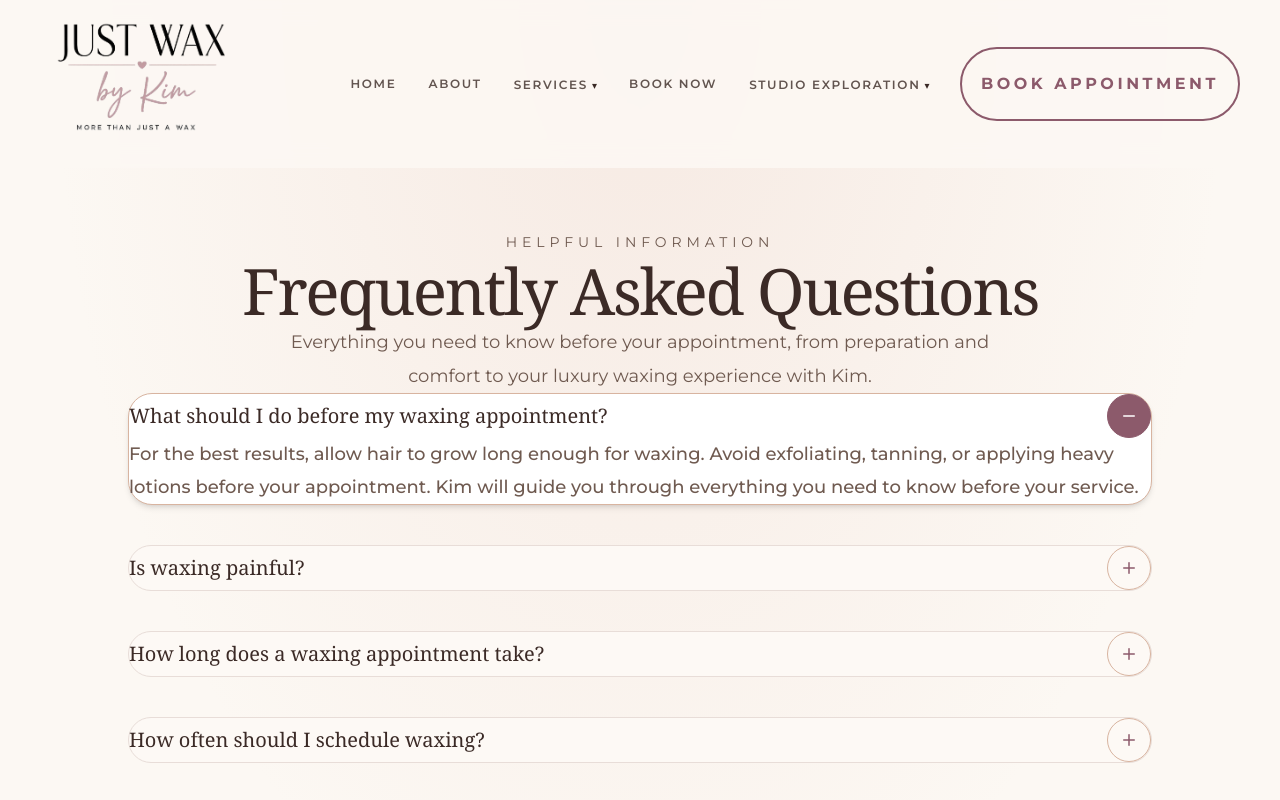
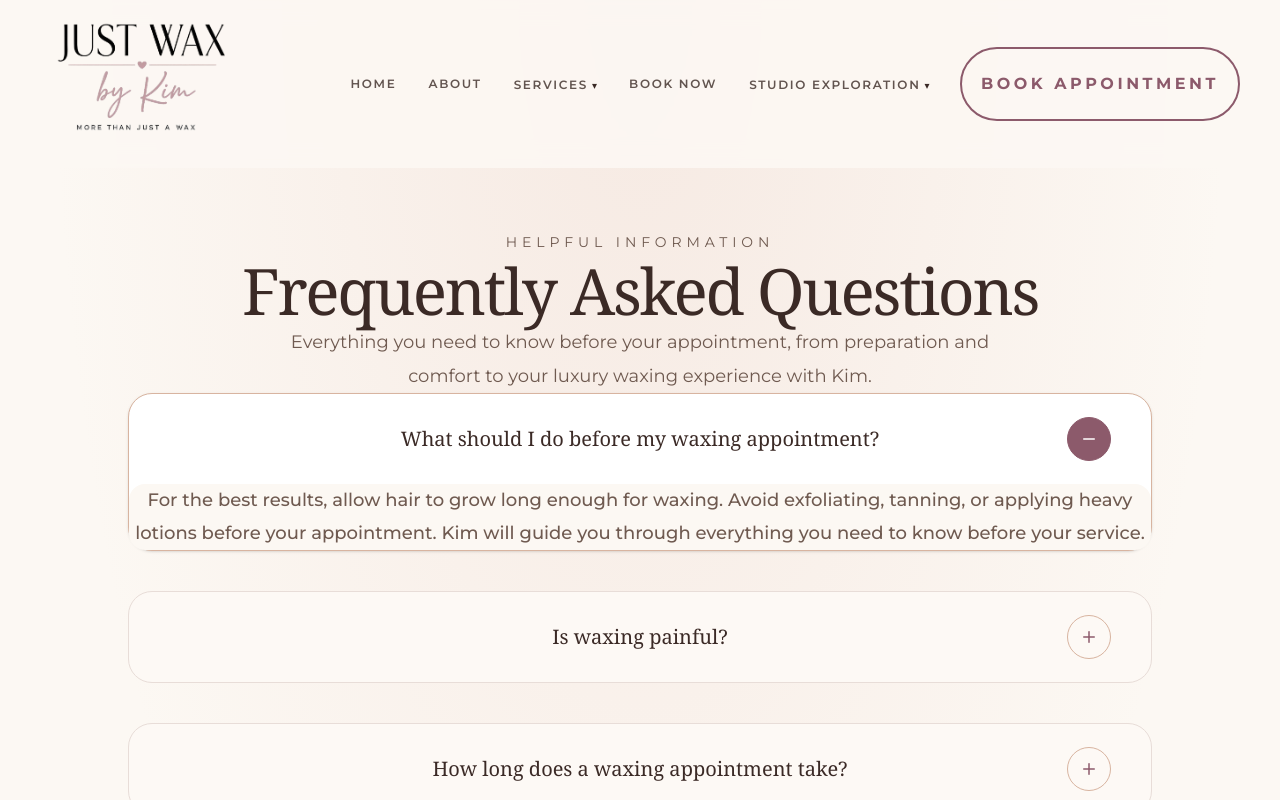
Before and after one commit to kevin-phan-25/just-wax-by-kim, a Next.js app: page /faq in a window 1280 px wide. Both pictures are taken after a click on the button "What should I do before my waxing appointment?". Shown: the top 800 px of the page. Built offline with nearby package versions, Linux system fonts and the light colour scheme; a web font is replaced by a local one.

Commit message:
Refactor FAQItem for enhanced styling and layout
Updated FAQItem component with improved layout and styling for better readability and presentation.

```diff
--- a/features/faq/FAQItem.tsx
+++ b/features/faq/FAQItem.tsx
@@ -1,4 +1,5 @@
 /**
+ * ---
  * File:
  * features/faq/FAQItem.tsx
  *
@@ -6,10 +7,13 @@
  * Luxury FAQ accordion item.
  *
  * Updates:
- * • Increased spacing between content
- * • Improved typography hierarchy
- * • Easier-to-read answers
- * • Luxury card presentation
+ * • Centered questions
+ * • Increased card breathing room
+ * • Better answer spacing
+ * • Stronger answer typography
+ * • Luxury soft card appearance
+ *
+ * ---
  */
 
 "use client";
@@ -37,7 +41,6 @@ export default function FAQItem({
   item,
 }: Props) {
 
-
   const [
     open,
     setOpen,
@@ -54,31 +57,26 @@ export default function FAQItem({
         border
 
         transition-all
-
         duration-300
 
         ${
           open
             ? `
               border-[#D8B4A0]
-
               bg-white
-
-              shadow-md
+              shadow-sm
             `
-            : `
+            :
+            `
               border-[#E8DDD8]
-
               bg-[#FDF9F5]
 
               hover:bg-white
-
               hover:border-[#D8B4A0]
             `
         }
       `}
     >
-
 
 
       {/* QUESTION */}
@@ -93,40 +91,37 @@ export default function FAQItem({
         className="
           group
 
+          relative
+
           flex
 
           w-full
 
           items-center
 
-          justify-between
+          justify-center
 
-          gap-6
+          text-center
 
-          px-7
-          md:px-10
+          px-10
+          md:px-14
 
-          py-7
-          md:py-8
+          py-8
 
-          text-left
+          min-h-[90px]
         "
       >
 
-
         <span
           className="
-            pr-4
+            max-w-3xl
 
             font-serif
 
             text-lg
-
             md:text-xl
 
             leading-relaxed
-
-            font-medium
 
             text-[#3B2A26]
           "
@@ -138,16 +133,17 @@ export default function FAQItem({
 
         <span
           className={`
+            absolute
+
+            right-6
+            md:right-10
+
             flex
 
             h-11
-
             w-11
 
-            shrink-0
-
             items-center
-
             justify-center
 
             rounded-full
@@ -156,41 +152,36 @@ export default function FAQItem({
 
             transition-all
 
-            duration-300
-
-
             ${
               open
-                ? `
+                ?
+                  `
                   border-[#8C5A6B]
-
                   bg-[#8C5A6B]
-
                   text-white
-                `
-                : `
+                  `
+                :
+                  `
                   border-[#D8B4A0]
-
                   text-[#8C5A6B]
-
                   group-hover:bg-[#F6E7E1]
-                `
+                  `
             }
           `}
         >
 
           {
             open
-              ? <Minus size={18}/>
-              : <Plus size={18}/>
+              ?
+              <Minus size={18}/>
+              :
+              <Plus size={18}/>
           }
 
         </span>
 
 
       </button>
-
-
 
 
 
@@ -205,12 +196,12 @@ export default function FAQItem({
 
           duration-500
 
-          ease-in-out
-
           ${
             open
-              ? "grid-rows-[1fr] opacity-100"
-              : "grid-rows-[0fr] opacity-0"
+              ?
+              "grid-rows-[1fr] opacity-100"
+              :
+              "grid-rows-[0fr] opacity-0"
           }
         `}
       >
@@ -223,42 +214,45 @@ export default function FAQItem({
 
           <div
             className="
-              px-7
-              md:px-10
+              mx-6
+              md:mx-10
 
-              pb-8
-              md:pb-10
+              mb-8
 
-              pt-1
+              rounded-2xl
+
+              bg-[#FCF8F3]
+
+              px-8
+              md:px-12
+
+              py-8
             "
           >
 
             <p
               className="
+                text-center
+
                 text-base
-
                 md:text-lg
 
                 font-medium
 
-                leading-[1.9]
+                leading-8
 
-                text-[#5F4A42]
+                text-[#6F5A50]
               "
             >
               {item.answer}
             </p>
-
 
           </div>
 
 
         </div>
 
-
       </div>
-
-
 
 
     </div>
```
